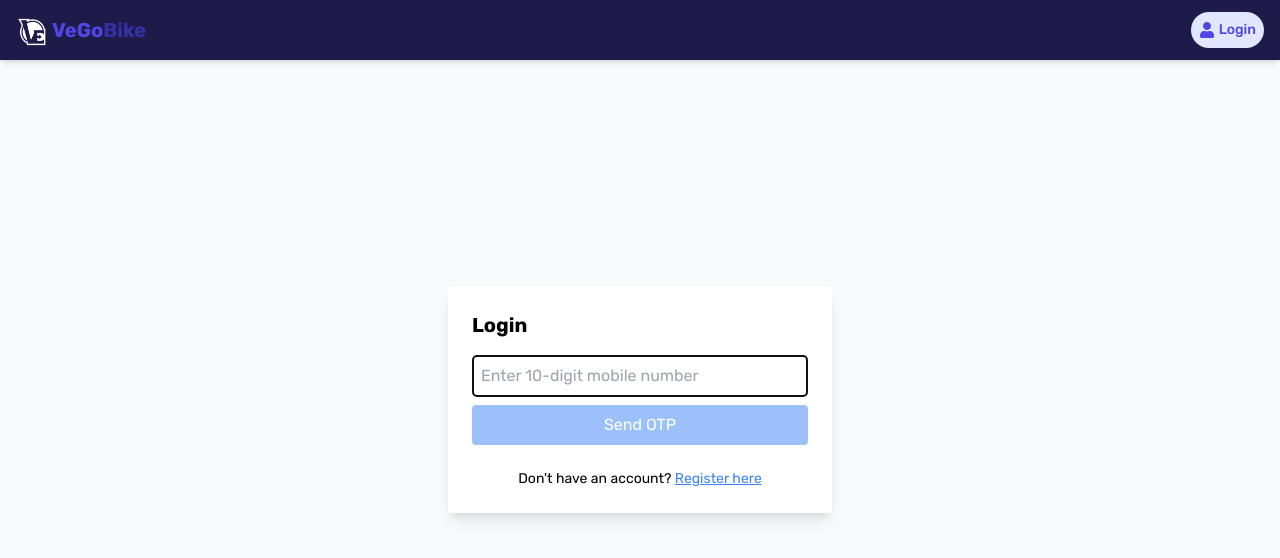
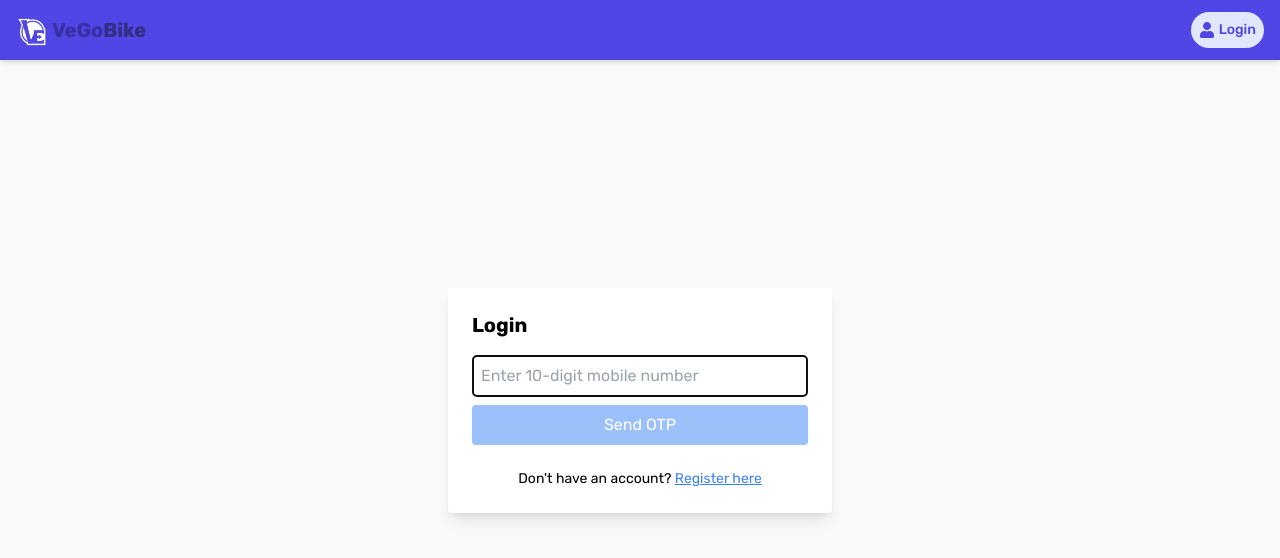
Before and after one commit to rishiram21/vegobike_rental_frontend_users, a React (Vite) app: page /login in a window 1280 px wide. Shown: the top 558 px of the page. Built offline with nearby package versions, Linux system fonts and the light colour scheme; no server answers; sample sign-in values are in the browser's storage.

Commit message:
28-05-2025

```diff
--- a/src/components/Navbar.jsx
+++ b/src/components/Navbar.jsx
@@ -340,7 +340,7 @@ const Navbar = () => {
   const shouldHideDateTime = hideDateTimeRoutes.includes(location.pathname);
 
   return (
-    <nav className={`fixed w-full top-0 z-50 transition-all duration-300 ${isScrolled ? 'bg-indigo-400 text-gray-800 shadow-lg' : 'bg-indigo-950 text-gray-800 shadow-md'}`}>
+    <nav className={`fixed w-full top-0 z-50 transition-all duration-300 ${isScrolled ? 'bg-indigo-400 text-gray-800 shadow-lg' : 'bg-indigo-600 text-gray-800 shadow-md'}`}>
       <div className="container mx-auto px-4">
         <div className="flex justify-between items-center py-3">
           {/* Mobile Menu Toggle */}
@@ -360,8 +360,8 @@ const Navbar = () => {
                 alt="VegoBike Logo"
                 className="h-8 w-8 object-contain"
               />
-              <span className="text-xl font-bold text-indigo-600">
-                VeGo<span className="text-indigo-800">Bike</span>
+              <span className="text-xl font-bold text-indigo-800">
+                VeGo<span className="text-indigo-900">Bike</span>
               </span>
             </Link>
           </div>
--- a/src/pages/CheckoutPage.jsx
+++ b/src/pages/CheckoutPage.jsx
@@ -30,11 +30,10 @@ const CheckoutPage = () => {
   const [documentMessage, setDocumentMessage] = useState("");
   const [showPaymentMethods, setShowPaymentMethods] = useState(false);
   const [userData, setUserData] = useState(null);
-  const refreshInterval = 120000;
 
 
 
-  console.log("CheckoutPage - storeId:", checkoutData.storeId);
+  // console.log("CheckoutPage - storeId:", checkoutData.storeId);
 
   useEffect(() => {
     const fetchUserData = async () => {
@@ -105,7 +104,7 @@ const CheckoutPage = () => {
       if (sessionData) {
         setCheckoutData(JSON.parse(sessionData));
       }
-    }, refreshInterval);
+    },);
 
     return () => clearInterval(intervalId);
   }, [location.state]);
@@ -362,7 +361,7 @@ const CheckoutPage = () => {
               </div>
             </div>
 
-            <div className="space-y-4">
+            {/* <div className="space-y-4">
               <h3 className="text-lg font-semibold text-gray-700">
                 <FaMapMarkerAlt className="inline mr-2 text-indigo-500" />
                 {pickupOption}
@@ -370,7 +369,24 @@ const CheckoutPage = () => {
               <p className="text-sm text-gray-600">
                 {pickupOption === "SELF_PICKUP" ? storeName : addressDetails?.fullAddress || "Our Store Location: Rental Street"}
               </p>
-            </div>
+            </div> */}
+
+            <div className="space-y-4">
+  <h3 className="text-lg font-semibold text-gray-700">
+    <FaMapMarkerAlt className="inline mr-2 text-indigo-500" />
+    {pickupOption}
+  </h3>
+  <p className="text-sm text-gray-600">
+    {pickupOption === "SELF_PICKUP" ? storeName : addressDetails?.fullAddress || "Our Store Location: Rental Street"}
+  </p>
+  {pickupOption === "DELIVERY_AT_LOCATION" && (
+    <div>
+      <p className="text-sm text-gray-600">Pin Code: {addressDetails?.pinCode}</p>
+      <p className="text-sm text-gray-600">Nearby Landmark: {addressDetails?.nearby}</p>
+    </div>
+  )}
+</div>
+
 
             <div className="space-y-4">
               <h3 className="text-lg font-semibold text-gray-700">Terms & Conditions</h3>
@@ -442,7 +458,7 @@ const CheckoutPage = () => {
 )}
 
 
-                {appliedCoupon && (
+                {/* {appliedCoupon && (
                   <div className="bg-green-50 border border-green-200 rounded p-2 mt-2">
                     <p className="text-green-700 text-sm">
                       Applied: {appliedCoupon.couponCode} - {appliedCoupon.couponType === 'PERCENTAGE' ? `${appliedCoupon.discountValue}% OFF` : `₹${appliedCoupon.discountValue} OFF`}
@@ -454,7 +470,7 @@ const CheckoutPage = () => {
                       Remove
                     </button>
                   </div>
-                )}
+                )} */}
               </div>
             </div>
 
--- a/src/pages/HomePage.jsx
+++ b/src/pages/HomePage.jsx
@@ -390,7 +390,7 @@ const HomePage = () => {
         {/* Form Section - 60% height on mobile, no spacing */}
         <div className="w-full xl:w-1/2 h-3/5 xl:h-full flex flex-col justify-center items-center px-4 xl:px-8 py-0 bg-gradient-to-r from-indigo-900 to-indigo-900 slide-in-right">
           <h1 className="text-2xl sm:text-3xl md:text-4xl xl:text-4xl font-bold text-white mb-4 xl:mb-6 animate-pulse-once text-center leading-tight">
-            Welcome to VegoBike
+            Welcome to VeGoBike
           </h1>
 
           <div className="bg-white p-4 xl:p-8 shadow-lg w-full max-w-sm xl:max-w-md booking-form rounded-lg">
@@ -490,11 +490,11 @@ const HomePage = () => {
         </div>
       </div>
 
-      {/* Why Choose VegoBike Section - Ultra responsive grid */}
+      {/* Why Choose VeGoBike Section - Ultra responsive grid */}
       <div className="bg-gradient-to-r from-indigo-500 to-indigo-400 py-8 sm:py-10 md:py-12 lg:py-16">
         <div className="container mx-auto px-4 sm:px-6 md:px-8 lg:px-10">
           <h2 className="text-xl sm:text-2xl md:text-3xl lg:text-4xl font-bold text-center text-gray-800 mb-6 sm:mb-8 animate-bounce-once">
-            Why Choose VegoBike
+            Why Choose VeGoBike
           </h2>
           <div className="grid grid-cols-2 sm:grid-cols-2 md:grid-cols-3 lg:grid-cols-3 gap-4 sm:gap-5 md:gap-6 lg:gap-8">
             {[
```
